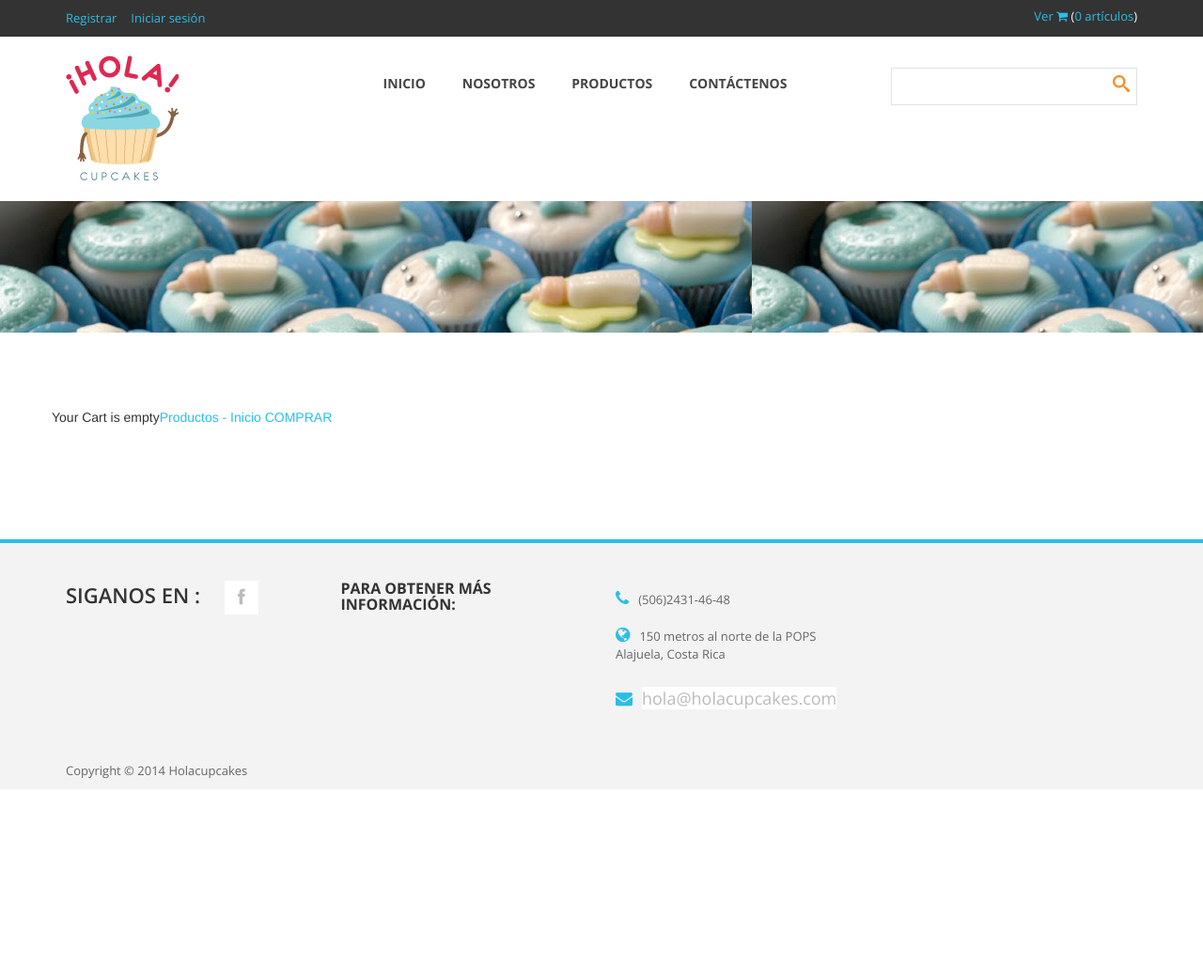
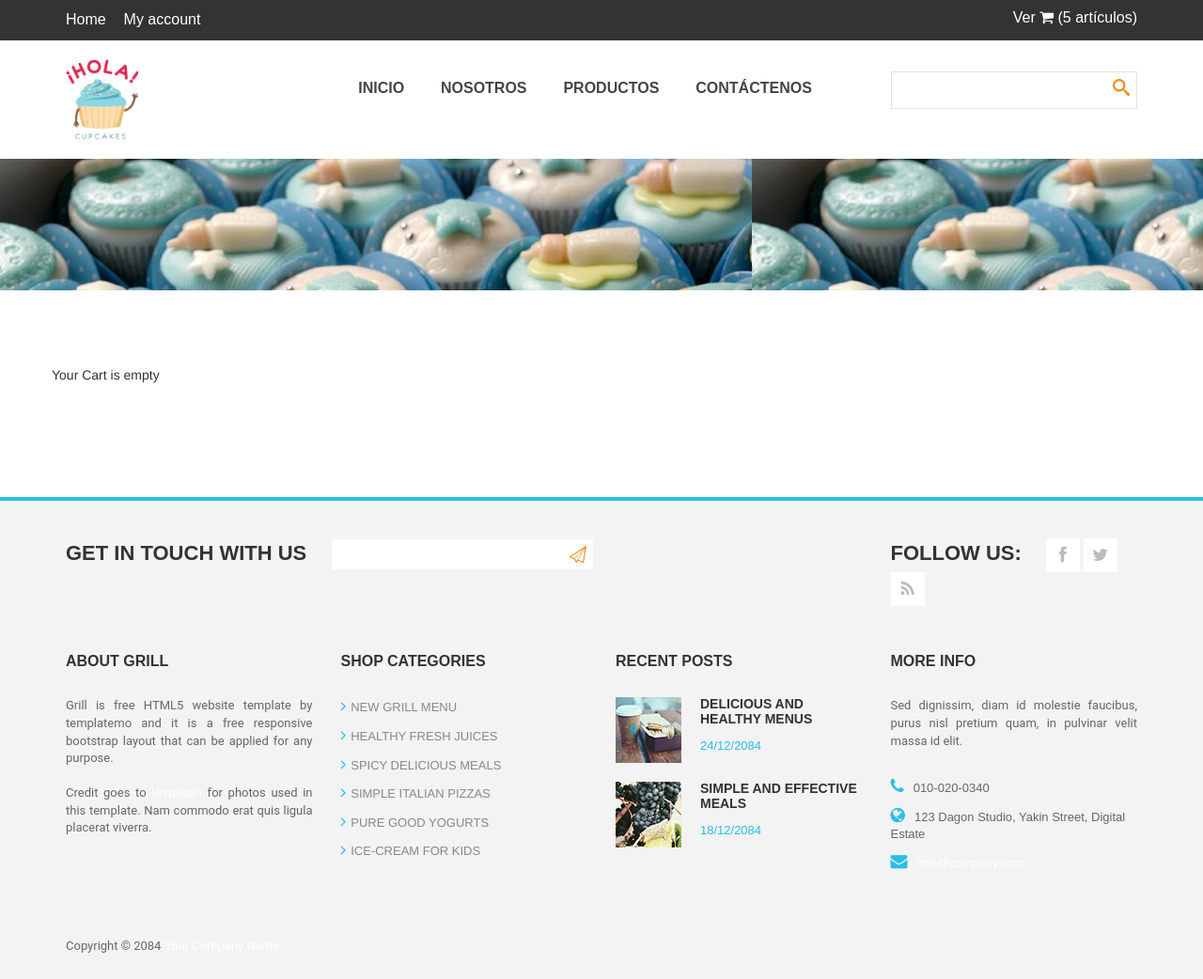
Before and after one commit to osaeljm/hola, a PHP site: page /view_cart.php in a window 1280 px wide. Shown: the whole page at 94% size. Before the commit the page ends 829 px from the top, so only its background shows below. Run offline with PHP 8.4, Linux system fonts and the light colour scheme; some libraries are stand-ins or nearby versions.

Commit message:
Actualización index,css

```diff
--- a/PROYECTO/css/templatemo_style.css
+++ b/PROYECTO/css/templatemo_style.css
@@ -12,7 +12,7 @@ http://www.templatemo.com/preview/templatemo_417_grill
 /*-- Basic --*/
 a {
   text-decoration: none;
-  color: #29BEE7;
+  color: #fff;
 }
 
 a:hover {
@@ -21,8 +21,9 @@ a:hover {
 }
 
 p {
-  font-family: 'Open Sans', sans-serif;
+  font-family: 'Roboto', sans-serif;
   font-size: 13px;
+  text-align : justify;
   color: #666;
 }
 
@@ -64,14 +65,17 @@ p {
   margin-right: 15px;
   padding: 10px 0;
   font-size: 13px;
-  font-family: 'Open Sans', sans-serif;
+  font-weight: 500;
+  font-size: 16px;
+  font-family: "Arial Rounded MT", Arial, Helvetica, sans-serif;
 }
 
 .cart-info {
   text-align: right;
   padding: 8px 0;
-  font-size: 13px;
-  font-family: 'Open Sans', sans-serif;
+  font-size: 16px;
+  font-weight: 500;
+  font-family: "Arial Rounded MT", Arial, Helvetica, sans-serif;
 }
 
 .logo {
@@ -91,9 +95,9 @@ p {
 }
 
 .main-menu a {
-  font-family: 'Open Sans', sans-serif;
+  font-family: "Arial Rounded MT", Arial, Helvetica, sans-serif;
   font-weight: 700;
-  font-size: 14px;
+  font-size: 16px;
   color: #444;
   text-transform: uppercase;
   margin-right: 35px;
@@ -791,7 +795,7 @@ textarea {
 }
 
 .recent-post-info h6 {
-  font-family: 'Open Sans', sans-serif;
+  font-family: "Arial Rounded MT", Arial, Helvetica, sans-serif;
   font-size: 14px;
   font-weight: 700;
   text-transform: uppercase;
@@ -812,7 +816,7 @@ textarea {
 }
 
 .recent-post-info span {
-  font-family: 'Open Sans', sans-serif;
+  font-family: "Arial Rounded MT", Arial, Helvetica, sans-serif;
   font-size: 13px;
   color: #29BEE7;
 }
@@ -1012,7 +1019,7 @@ footer {
 }
 
 .social-bottom span {
-  font-family: 'Open Sans', sans-serif;
+  font-family: "Arial Rounded MT", Arial, Helvetica, sans-serif;
   font-size: 22px;
   font-weight: 600;
   color: #333;
@@ -1052,7 +1059,7 @@ footer {
 }
 
 .subscribe-form span {
-  font-family: 'Open Sans', sans-serif;
+  font-family: "Arial Rounded MT", Arial, Helvetica, sans-serif;
   font-size: 22px;
   font-weight: 600;
   color: #333;
@@ -1094,7 +1101,7 @@ footer {
 }
 
 .footer-title {
-  font-family: 'Open Sans', sans-serif;
+  font-family: "Arial Rounded MT", Arial, Helvetica, sans-serif;
   font-size: 16px;
   font-weight: 700;
   color: #333;
@@ -1145,7 +1152,7 @@ footer {
 }
 
 .recent-post-info h6 {
-  font-family: 'Open Sans', sans-serif;
+  font-family: "Arial Rounded MT", Arial, Helvetica, sans-serif;
   font-size: 14px;
   font-weight: 700;
   text-transform: uppercase;
@@ -1161,7 +1168,7 @@ footer {
 }
 
 .recent-post-info span {
-  font-family: 'Open Sans', sans-serif;
+  font-family: "Arial Rounded MT", Arial, Helvetica, sans-serif;
   font-size: 13px;
   color: #29BEE7;
 }
@@ -1178,7 +1185,7 @@ footer {
 .more-info li {
   list-style: none;
   margin: 10px 0;
-  font-family: 'Open Sans', sans-serif;
+  font-family: "Arial Rounded MT", Arial, Helvetica, sans-serif;
   font-size: 13px;
   color: #666;
 }
--- a/PROYECTO/index.php
+++ b/PROYECTO/index.php
@@ -134,7 +134,7 @@ http://www.templatemo.com/preview/templatemo_417_grill
                 </div>
             </div>
 
-
+<!--
             <div id="services">
                 <div class="container">
                     <div class="row">
@@ -167,7 +167,7 @@ http://www.templatemo.com/preview/templatemo_417_grill
                         <div class="col-md-3 col-sm-6"></div>
                         </div>
                     </div>
-                </div>
+                </div> -->
             <!--/div>-->
             <div id="latest-blog">
                 <div class="container">
--- a/PROYECTO/view_cart.php
+++ b/PROYECTO/view_cart.php
@@ -1,6 +1,6 @@
 <?php
 session_start();
-include_once("autenticacion/class/config.php"); //include config file
+include_once("autenticacion/class/config.php");
 $current_url = base64_encode("http://".$_SERVER['HTTP_HOST'].$_SERVER['REQUEST_URI']);
 ?>
 <!DOCTYPE html>
@@ -44,16 +44,8 @@ http://www.templatemo.com/preview/templatemo_417_grill
                         <div class="row">
                             <div class="col-md-6">
                                 <div class="home-account">
-                                    <?php
-                                    if(isset($_SESSION["usuario"])){
-                                        echo '<a style="color:white;"> Bienvenido '.$_SESSION["usuario"].'</a>';
-                                        echo '<a href="#"> Perfil</a>';
-                                        echo '<a href="autenticacion/cerrar_sesion.php"> Cerrar Sesión</a>';
-                                    } else{
-                                        echo '<a href="#">Registrar</a>';
-                                        echo '<a href="iniciar_sesion.php">Iniciar sesión</a>';
-                                    }
-                                    ?>
+                                    <a href="#">Home</a>
+                                    <a href="#">My account</a>
                                 </div>
                             </div>
                             <div class="col-md-6">
@@ -61,13 +53,7 @@ http://www.templatemo.com/preview/templatemo_417_grill
                                     <span class="check-out-txt"><a href="view_cart.php">Ver <i class="fa fa-shopping-cart"></i></a></span>
 
                                     <!-- <span class="empty-cart"><a href="cart_update.php?emptycart=1&return_url=echo $current_url ?>">Empty Cart</a></span> -->
-                                    (<a href="#"><?php
-                                        if(isset($_SESSION["cart_items"])){
-                                            echo ''.$_SESSION["cart_items"].' artículos';
-                                        } else {
-                                            echo '0 artículos';
-                                        }
-                                    ?></a>)
+                                    (<a href="#">5 artículos</a>)
                                 </div>
                             </div>
                         </div>
@@ -84,8 +70,8 @@ http://www.templatemo.com/preview/templatemo_417_grill
                             <div class="col-md-6">
                                 <div class="main-menu">
                                     <ul>
-                                        <li><a href="index.php">Inicio</a></li>
-                                        <li><a href="about-us.php">Nosotros</a></li>
+                                        <li><a href="index.html">Inicio</a></li>
+                                        <li><a href="about-us.html">Nosotros</a></li>
                                         <li><a href="products.php">Productos</a></li>
                                         <li><a href="contact-us.php">Contáctenos</a></li>
                                     </ul>
@@ -118,6 +104,8 @@ http://www.templatemo.com/preview/templatemo_417_grill
 
             <div id="products-post">
                 <div class="container">
+
+
                     <div class="row" id="Container">
 
 <?php
@@ -126,22 +114,21 @@ http://www.templatemo.com/preview/templatemo_417_grill
     {
         $total = 0;
         echo '<form method="post" action="PAYMENT-GATEWAY">';
-                                echo '<table style="width:60%">';
+        echo '<ul>';
         $cart_items = 0;
-
 
         foreach ($_SESSION["products"] as $cart_itm)
         {
-                                    echo '<tr>';
            $product_code = $cart_itm["code"];
            $results = $mysqli->query("SELECT NombreProducto,CantidadProducto,DescripcionProducto,PrecioProducto FROM Producto WHERE CodigoProducto='$product_code' LIMIT 1");
            $obj = $results->fetch_object();
-                                    echo '<td class="cart-itm">';
-                                    echo '<h3>'.$obj->NombreProducto.' (Code: '.$product_code.')</h3> ';
+            echo '<li class="cart-itm">';
+            echo '<span class="remove-itm"><a href="cart_update.php?removep='.$cart_itm["code"].'&return_url='.$current_url.'">&times; Eliminar</a></span>';
             echo '<div class="p-price">'.$currency.$obj->PrecioProducto.'</div>';
             echo '<div class="product-info">';
+            echo '<h3>'.$obj->NombreProducto.' (Code: '.$product_code.')</h3> ';
             echo '<select>
-                                          <option value="1">1</option>
+                  <option value="1"selected>1</option>
                   <option value="2">2</option>
                   <option value="3">3</option>
                   <option value="4">4</option>
@@ -153,9 +140,8 @@ http://www.templatemo.com/preview/templatemo_417_grill
                   <option value="10">10</option>
                 </select>';
             echo '<div>'.$obj->DescripcionProducto.'</div>';
-                                    echo '<span class="remove-itm"><a href="cart_update.php?removep='.$cart_itm["code"].'&return_url='.$current_url.'">Eliminar del carrito</a></span>';
             echo '</div>';
-                                    echo '</td>';
+            echo '</li>';
             $subtotal = ($cart_itm["price"]*$cart_itm["qty"]);
             $total = ($total + $subtotal);
 
@@ -166,13 +152,10 @@ http://www.templatemo.com/preview/templatemo_417_grill
             $cart_items ++;
 
 
-                                     echo '</tr>';
+
         }
-
-                                //echo $cart_items ;
-                                $_SESSION["cart_items"] = $cart_items;
-
-                                echo '</table>';
+        echo $cart_items ;
+        echo '</ul>';
         echo '<span class="check-out-txt">';
         echo '<strong>Total : '.$currency.$total.'</strong>  ';
         echo '</span>';
@@ -194,41 +177,91 @@ http://www.templatemo.com/preview/templatemo_417_grill
 
             <footer>
                 <div class="container">
-                    <!-- <div class="top-footer">
-                    </div>  -->
-                    <div class="main-footer">
+                    <div class="top-footer">
                         <div class="row">
-                            <div class="col-md-3">
-                               <div class="social-bottom">
-                                    <span>Siganos en :</span>
-                                    <ul>
-                                        <li><a href="https://www.facebook.com/Hola.Cupcakes" class="fa fa-facebook"></a></li>
-                                    </ul>
+                            <div class="col-md-9">
+                                <div class="subscribe-form">
+                                    <span>Get in touch with us</span>
+                                    <form method="get" class="subscribeForm">
+                                        <input id="subscribe" type="text" />
+                                        <input type="submit" id="submitButton" />
+                                    </form>
                                 </div>
                             </div>
                             <div class="col-md-3">
                                 <div class="social-bottom">
-                                    <div class="more-info">
-                                        <h4 class="footer-title">Para obtener más información:</h4>
-                                    </div>
-                                </div>
-                            </div>
-                            <div class="col-md-3">
-                                <div class="social-bottom">
-                                    <div class="more-info">
+                                    <span>Follow us:</span>
                                     <ul>
-                                            <li><i class="fa fa-phone"></i>(506)2431-46-48</li>
-                                            <li><i class="fa fa-globe"></i>150 metros al norte de la POPS Alajuela, Costa Rica</li>
-                                            <li><i class="fa fa-envelope"></i><a>hola@holacupcakes.com</a></li>
+                                        <li><a href="#" class="fa fa-facebook"></a></li>
+                                        <li><a href="#" class="fa fa-twitter"></a></li>
+                                        <li><a href="#" class="fa fa-rss"></a></li>
                                     </ul>
                                 </div>
                             </div>
                         </div>
                     </div>
-                         <p>Copyright © 2014 Holacupcakes</a> <!-- Credit: www.templatemo.com --></p>
+                    <div class="main-footer">
+                        <div class="row">
+                            <div class="col-md-3">
+                                <div class="about">
+                                    <h4 class="footer-title">About Grill</h4>
+                                    <p>Grill is free HTML5 website template by templatemo and it is a free responsive bootstrap layout that can be applied for any purpose.
+                                    <br><br>Credit goes to <a rel="nofollow" href="http://unsplash.com">Unsplash</a> for photos used in this template. Nam commodo erat quis ligula placerat viverra.</p>
                                 </div>
-                    <!-- <div class="bottom-footer">
-                    </div>  -->
+                            </div>
+                            <div class="col-md-3">
+                                <div class="shop-list">
+                                    <h4 class="footer-title">Shop Categories</h4>
+                                    <ul>
+                                        <li><a href="#"><i class="fa fa-angle-right"></i>New Grill Menu</a></li>
+                                        <li><a href="#"><i class="fa fa-angle-right"></i>Healthy Fresh Juices</a></li>
+                                        <li><a href="#"><i class="fa fa-angle-right"></i>Spicy Delicious Meals</a></li>
+                                        <li><a href="#"><i class="fa fa-angle-right"></i>Simple Italian Pizzas</a></li>
+                                        <li><a href="#"><i class="fa fa-angle-right"></i>Pure Good Yogurts</a></li>
+                                        <li><a href="#"><i class="fa fa-angle-right"></i>Ice-cream for kids</a></li>
+                                    </ul>
+                                </div>
+                            </div>
+                            <div class="col-md-3">
+                                <div class="recent-posts">
+                                    <h4 class="footer-title">Recent posts</h4>
+                                    <div class="recent-post">
+                                        <div class="recent-post-thumb">
+                                            <img src="images/recent-post1.jpg" alt="">
+                                        </div>
+                                        <div class="recent-post-info">
+                                            <h6><a href="#">Delicious and Healthy Menus</a></h6>
+                                            <span>24/12/2084</span>
+                                        </div>
+                                    </div>
+                                    <div class="recent-post">
+                                        <div class="recent-post-thumb">
+                                            <img src="images/recent-post2.jpg" alt="">
+                                        </div>
+                                        <div class="recent-post-info">
+                                            <h6><a href="#">Simple and effective meals</a></h6>
+                                            <span>18/12/2084</span>
+                                        </div>
+                                    </div>
+                                </div>
+                            </div>
+                            <div class="col-md-3">
+                                <div class="more-info">
+                                    <h4 class="footer-title">More info</h4>
+                                    <p>Sed dignissim, diam id molestie faucibus, purus nisl pretium quam, in pulvinar velit massa id elit.</p>
+                                    <ul>
+                                        <li><i class="fa fa-phone"></i>010-020-0340</li>
+                                        <li><i class="fa fa-globe"></i>123 Dagon Studio, Yakin Street, Digital Estate</li>
+                                        <li><i class="fa fa-envelope"></i><a href="#">info@company.com</a></li>
+                                    </ul>
+                                </div>
+                            </div>
+                        </div>
+                    </div>
+                    <div class="bottom-footer">
+                        <p>Copyright © 2084 <a href="#">Your Company Name</a> <!-- Credit: www.templatemo.com --></p>
+                    </div>
+
                 </div>
             </footer>
 
@@ -238,15 +271,5 @@ http://www.templatemo.com/preview/templatemo_417_grill
         <script src="js/plugins.js"></script>
         <script src="js/main.js"></script>
 
-        <script>
-        window.onload=function(){
-        var pos=window.name || 0;
-        window.scrollTo(0,pos);
-        }
-        window.onunload=function(){
-        window.name=self.pageYOffset || (document.documentElement.scrollTop+document.body.scrollTop);
-        }
-        </script>
-
     </body>
 </html>
```
Also changed, not shown: other parts of PROYECTO/css/templatemo_style.css (+22 -19 lines), PROYECTO/images/author-comment1.jpg (deleted), PROYECTO/images/author-comment2.jpg (deleted), PROYECTO/images/author-comment3.jpg (deleted), PROYECTO/images/author-comment4.jpg (deleted), PROYECTO/images/author1.jpg (deleted), PROYECTO/images/author2.jpg (deleted), PROYECTO/images/author3.jpg (deleted), PROYECTO/images/author4.jpg (deleted), PROYECTO/images/blogpost1.jpg (deleted), PROYECTO/images/blogpost2.jpg (deleted), PROYECTO/images/blogpost3.jpg (deleted), PROYECTO/images/blogpost4.jpg (deleted), PROYECTO/images/fiesta.jpg, 4 more files. Lines whose indentation alone changed are shown as unchanged.
